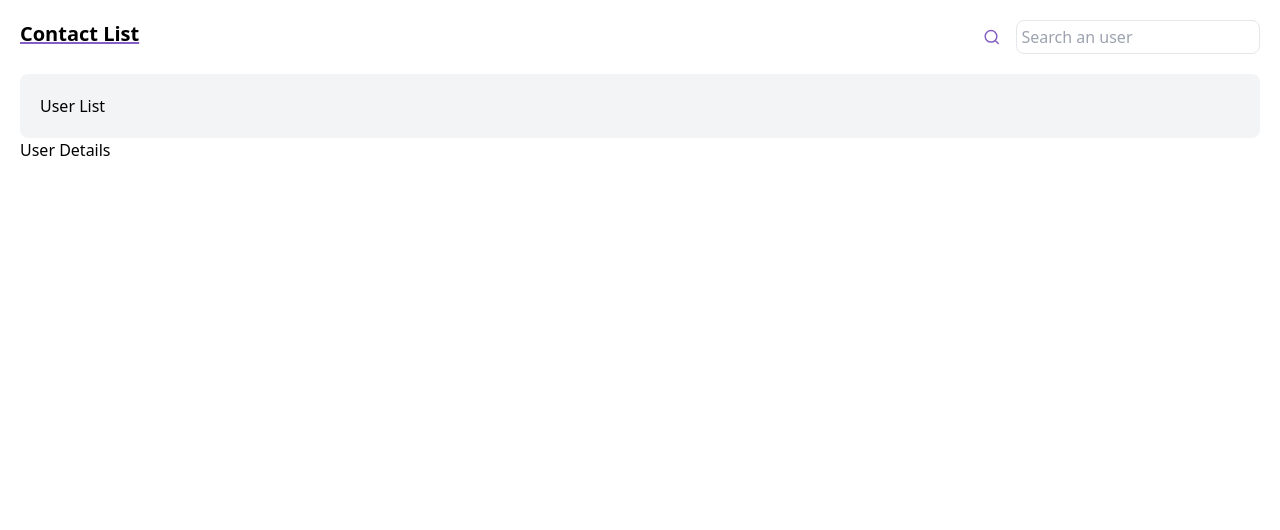
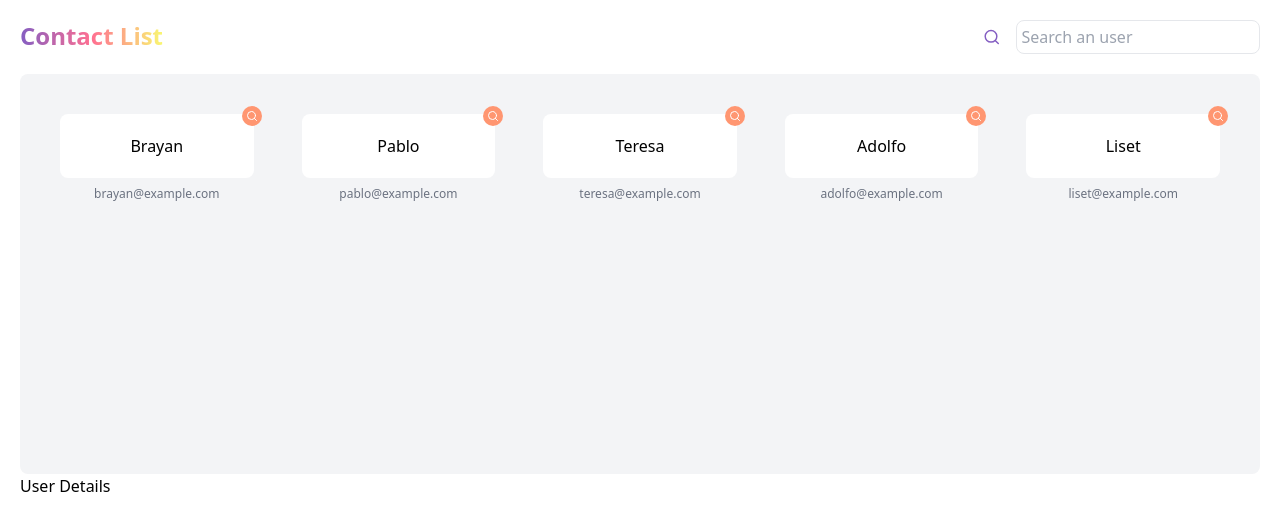
Before and after one commit to brayanyepesc/novadeha, a React (Vite) app: page / in a window 1280 px wide. Shown: the top 530 px of the page. Built offline with nearby package versions, Linux system fonts and the light colour scheme.

Commit message:
feat: add section list and section item

```diff
--- a/src/App.tsx
+++ b/src/App.tsx
@@ -1,5 +1,7 @@
 import { Searchbar } from "./components/Searchbar";
 import { Title } from "./components/Title";
+import { UsersList } from "./components/UsersList";
+import users from './data/data.json'
 
 function App() {
   return (
@@ -11,8 +13,8 @@ function App() {
         <Title text="Contact List" />
         <Searchbar />
       </header>
-      <section className="w-full bg-gray-100 mt-5 rounded-lg p-5">
-        <p>User List</p>
+      <section className="w-full h-[400px] bg-gray-100 mt-5 rounded-lg p-5">
+        <UsersList users={users} />
       </section>
       <p>User Details</p>
     </main>
--- a/src/components/Title.tsx
+++ b/src/components/Title.tsx
@@ -1,3 +1,3 @@
 export const Title = ({ text }: { text: string }) => {
-  return <h1 className="font-bold underline decoration-novaviolet text-xl" aria-label="Contact list title">{text}</h1>;
+  return <h1 className="font-bold text-transparent bg-clip-text bg-gradient-to-r from-novaviolet via-novapink to-novayellow text-2xl" aria-label="Contact list title">{text}</h1>;
 };
--- /dev/null
+++ b/src/components/UserCard.tsx
@@ -0,0 +1,16 @@
+import { LuSearch } from "react-icons/lu"
+import { User } from "../types/types"
+
+export const UserCard = ({ user }: { user: User }) => {
+  return (
+    <li className="p-5 rounded-lg">
+        <div className="bg-white w-full text-center p-5 rounded-lg relative">
+            <div className="cursor-pointer absolute rounded-full -top-2 -right-2 w-5 h-5 bg-novaorange text-white text-xs flex items-center justify-center">
+              <LuSearch />
+            </div>
+            {user.name}
+        </div>
+        <p className="text-xs text-center text-gray-500 mt-2">{user.email}</p>
+    </li>
+  )
+}
--- /dev/null
+++ b/src/components/UsersList.tsx
@@ -0,0 +1,12 @@
+import { User } from "../types/types";
+import { UserCard } from "./UserCard";
+
+export const UsersList = ({ users }: { users: User[] }) => {
+  return (
+    <ul className="list-none p-0 grid grid-cols-5 gap-2">
+      {users.map((user) => (
+        <UserCard key={user.id} user={user} />
+      ))}
+    </ul>
+  );
+};
--- /dev/null
+++ b/src/types/types.ts
@@ -0,0 +1,7 @@
+export interface User {
+    id: number;
+    name: string;
+    email: string;
+    phone: string;
+    address: string;
+}
```
